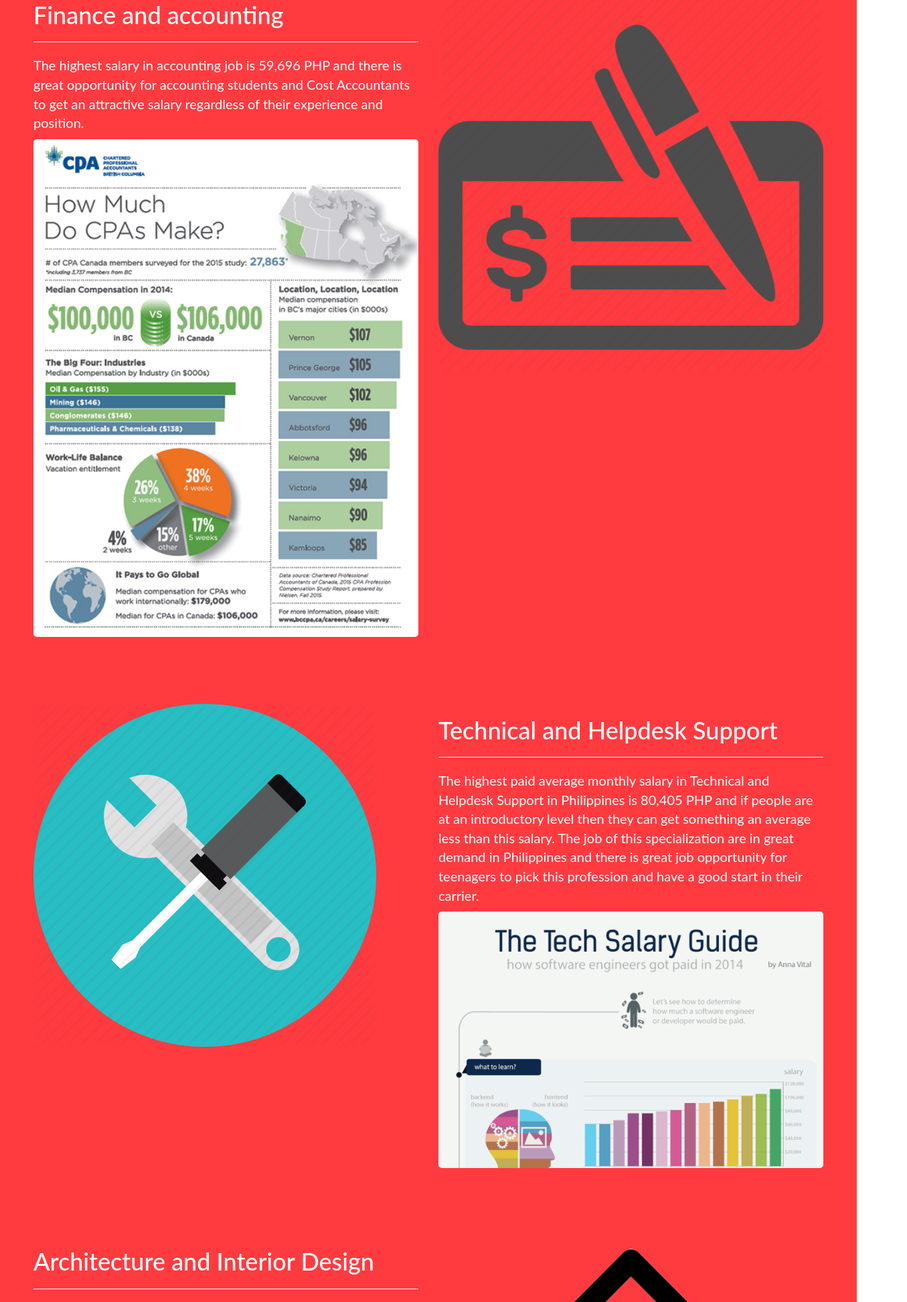
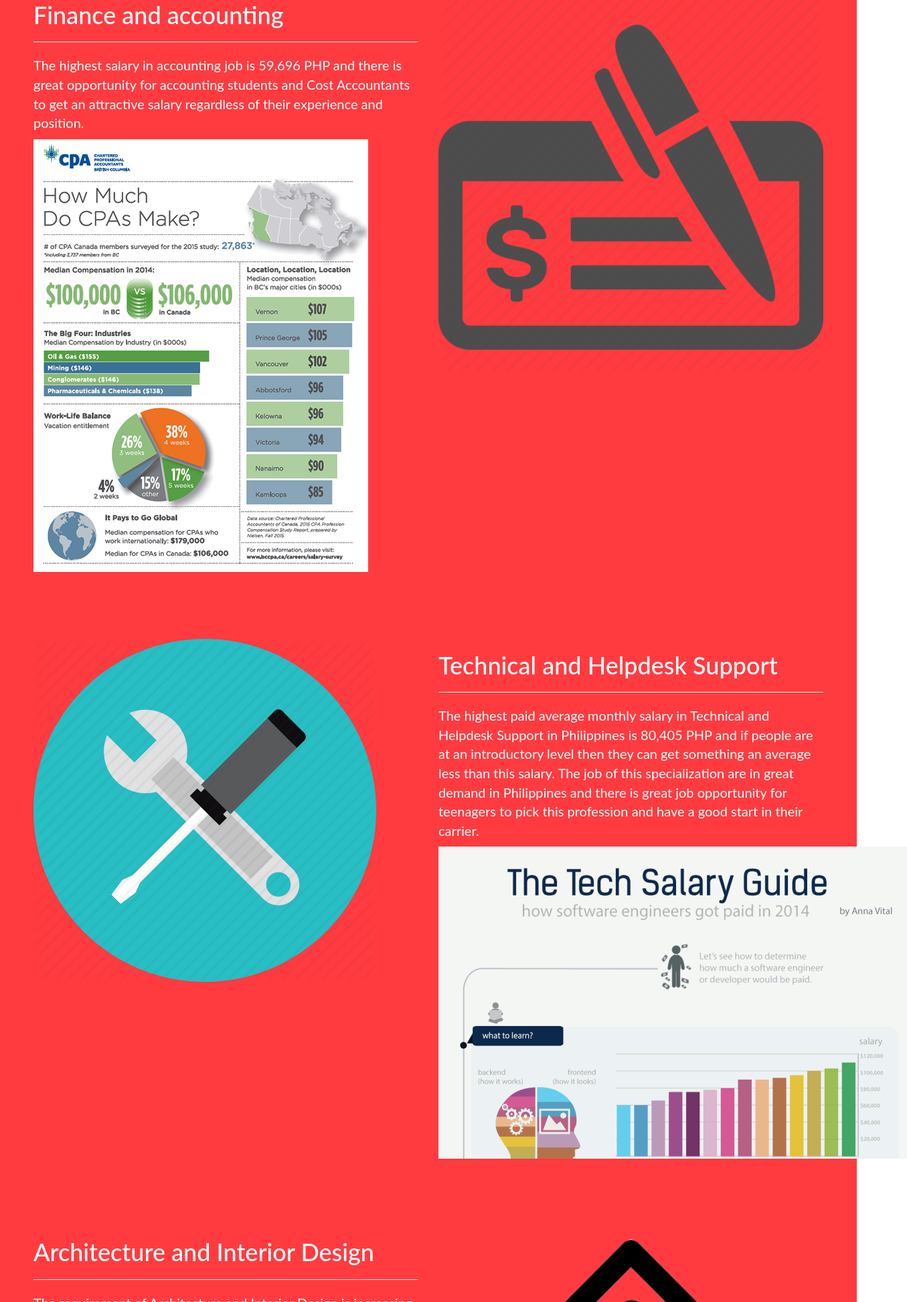
Before and after one commit to lorenzoevidente2/hirejuan, a plain HTML site: page courses.html in a window 1280 px wide. Shown: the part 1761-3705 px from the top of the page at 67% size, 1355 px wide, since content can reach past the window. Drawn offline with Linux system fonts and the light colour scheme.

Commit message:
Update courses.html

```diff
--- a/courses.html
+++ b/courses.html
@@ -75,7 +75,7 @@
 			<p>
 				The highest salary in accounting job is 59,696 PHP and there is great opportunity for accounting students and Cost Accountants to get an attractive salary regardless of their experience and position.
 			</p>
-			<img src="info3.png" class="info"/>
+			<img src="info3.png" />
 		</div>
 
 		<div class="col-sm-6">
@@ -98,7 +98,7 @@
 
 			<hr>
 			<p>The highest paid average monthly salary in Technical and Helpdesk Support in Philippines is 80,405 PHP and if people are at an introductory level then they can get something an average less than this salary. The job of this specialization are in great demand in Philippines and there is great job opportunity for teenagers to pick this profession and have a good start in their carrier.</p>
-		<img src="info4.png" class="info"/>
+		<img src="info4.png"/>
 		</div>
 
 	</div>
```
